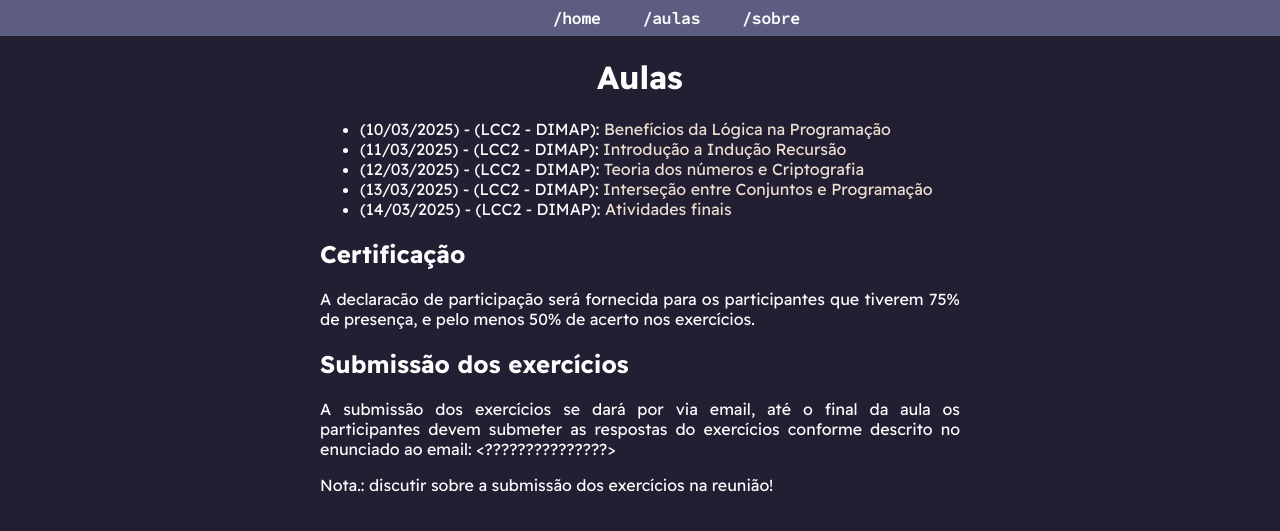
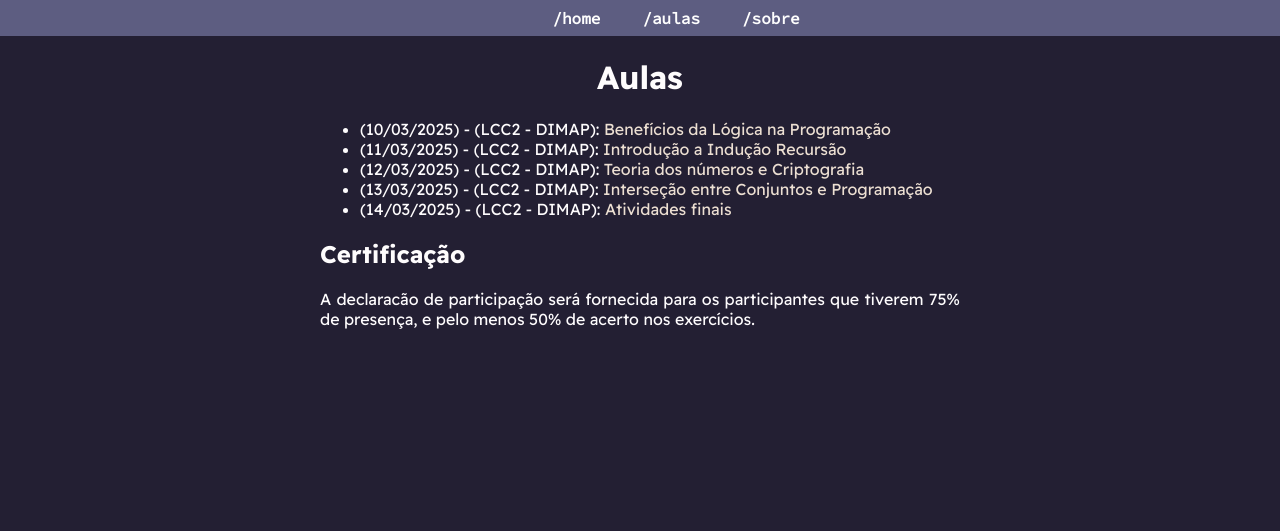
Before and after one commit to PETCC-UFRN/minicurso-demons-mat, a Jekyll site: the page built from aulas.md, in a window 1280 px wide. Shown: the top 531 px of the page. Built offline with Jekyll 4.4.1, drawn with Linux system fonts in a browser that asks for light colours.

Commit message:
mudanças no /aulas

```diff
--- a/aulas.md
+++ b/aulas.md
@@ -11,10 +11,3 @@ title: Aulas
 
 A declaracão de participação será fornecida para os participantes que tiverem 75% de presença, e pelo menos
 50% de acerto nos exercícios.
-
-## Submissão dos exercícios
-
-A submissão dos exercícios se dará por via email, até o final da aula os participantes devem submeter as
-respostas do exercícios conforme descrito no enunciado ao email: <???????????????>
-
-Nota.: discutir sobre a submissão dos exercícios na reunião!
```
